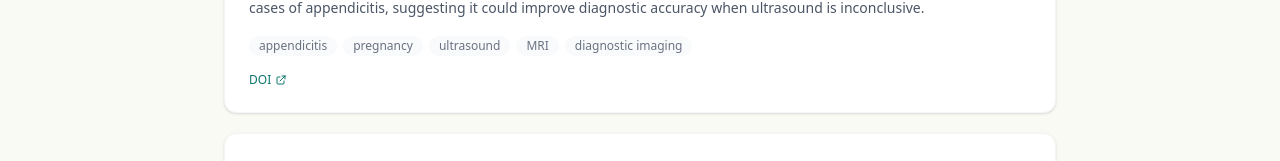
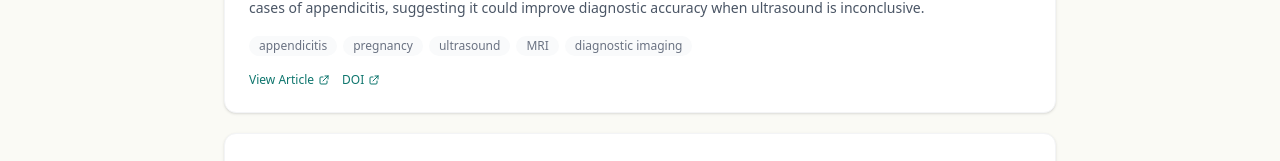
Before and after one commit to danielrozin/DrSabinaRazdolsky, a Next.js app: page /research in a window 1280 px wide. Shown: the part 634-795 px from the top of the page. Built offline with nearby package versions, Linux system fonts and the light colour scheme.

Commit message:
Fix publication link to use ScienceDirect URL
Add articleUrl field to Publication interface and PublicationCard component
to link directly to the ScienceDirect page instead of relying on DOI redirect.

Co-Authored-By: Claude Opus 4.6 (1M context) <noreply@anthropic.com>

```diff
--- a/src/components/PublicationCard.tsx
+++ b/src/components/PublicationCard.tsx
@@ -15,6 +15,7 @@ export default function PublicationCard({ publication }: PublicationCardProps) {
     doi,
     summary,
     pubmedUrl,
+    articleUrl,
     tags,
     isUpcoming,
   } = publication;
@@ -88,6 +89,29 @@ export default function PublicationCard({ publication }: PublicationCardProps) {
               </svg>
             </a>
           )}
+          {articleUrl && (
+            <a
+              href={articleUrl}
+              target="_blank"
+              rel="noopener noreferrer"
+              className="inline-flex items-center gap-1 font-medium text-[#0F766E] transition-colors hover:text-teal-900"
+            >
+              View Article
+              <svg
+                className="h-3 w-3"
+                fill="none"
+                viewBox="0 0 24 24"
+                stroke="currentColor"
+                strokeWidth={2}
+              >
+                <path
+                  strokeLinecap="round"
+                  strokeLinejoin="round"
+                  d="M10 6H6a2 2 0 00-2 2v10a2 2 0 002 2h10a2 2 0 002-2v-4M14 4h6m0 0v6m0-6L10 14"
+                />
+              </svg>
+            </a>
+          )}
           {doi && (
             <a
               href={`https://doi.org/${doi}`}
--- a/src/lib/publications.ts
+++ b/src/lib/publications.ts
@@ -11,6 +11,7 @@ export interface Publication {
   plainLanguageSummary: string;
   tags: string[];
   pubmedUrl: string;
+  articleUrl?: string;
   isUpcoming?: boolean;
 }
 
@@ -33,6 +34,7 @@ export const publications: Publication[] = [
       "This study compared how ultrasound performs in diagnosing appendicitis in pregnant vs. non-pregnant women and found that pregnant women are much more likely to undergo unnecessary appendix removal. MRI was 100% accurate when used, suggesting it should play a bigger role in evaluating pregnant patients with suspected appendicitis.",
     tags: ["appendicitis", "pregnancy", "ultrasound", "MRI", "diagnostic imaging"],
     pubmedUrl: "",
+    articleUrl: "https://www.sciencedirect.com/science/article/abs/pii/S0301211526001739",
   },
   {
     title:
```
